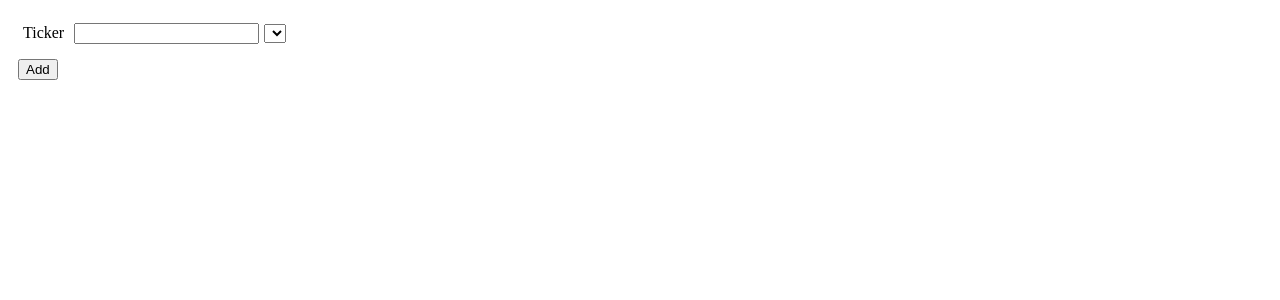
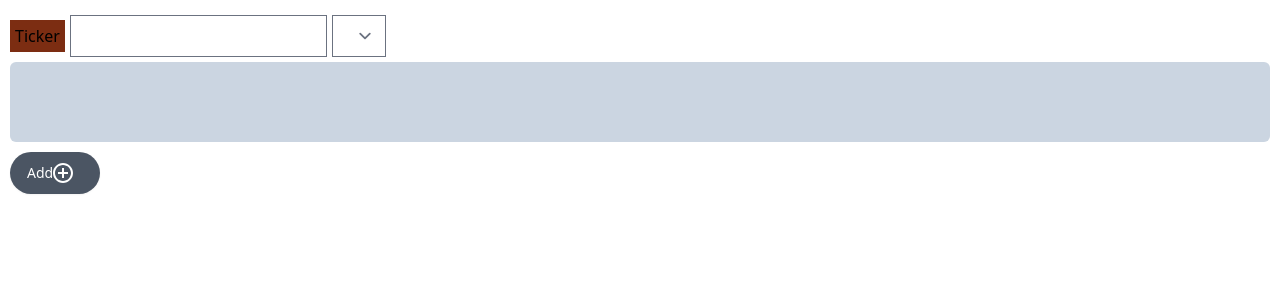
Before and after one commit to study-path/cryptonomicon, a Vue app: page / in a window 1280 px wide. Shown: the top 300 px of the page. Built offline with nearby package versions, Linux system fonts and the light colour scheme.

Commit message:
fixed and made finally tailwind to apply

```diff
--- a/src/App.vue
+++ b/src/App.vue
@@ -22,10 +22,10 @@
       <div v-if="existTicker" for="" class="decoration-red-50">
         Ticker already added
       </div>
-      <button @click="add">Add</button>
+      <AddButton />
     </div>
     <template v-if="tickers.length">
-      <hr />
+      <hr class="w-full border-t border-gray-600 my-4" />
       <div>
         <button class="p-10" v-if="page > 1" @click="page = page - 1">
           Back
@@ -35,7 +35,7 @@
         </button>
         <div>Filter :<input v-model="filter" @input="page = 1" /></div>
       </div>
-      <hr />
+      <hr class="w-full border-t border-gray-600 my-4" />
       <div class="container">
         <div
           class="flex flex-col justify-items-center"
@@ -70,19 +70,12 @@
 </template>
 
 <script>
-// The same code in watch / critical: 3 points
-// Timer: / 5 points
-// Numbers of request / 5 points
-// Queries directly within the component / ???
-// Magis strings and numbers(URL, 5000 setTimeout, etc) / 1 point
-// Error handling API / 2 points
-//
-//
-//
-
+import AddButton from "./components/AddButton.vue";
 export default {
   name: "App",
-
+  components: {
+    AddButton,
+  },
   data() {
     return {
       ticker: "",
@@ -120,7 +113,7 @@
     subscribeToUpdates(tickerName) {
       setInterval(async () => {
         const f = await fetch(
-          `https://min-api.cryptocompare.com/data/price?fsym=${tickerName}&tsyms=USD&api_key=42900433546e3911f97fcb744153bb343102a612c5cf36f1a948b460f9f1c8d2`
+          `https://min-api.cryptocompare.com/data/price?fsym=${tickerName}&tsyms=USD&api_key=4abdfd2ec08d3c936b78a1ac9b895bccdee3b7adf098d66e096ad87c26970636`
         );
         const data = await f.json();
 
@@ -130,7 +123,7 @@
         if (this.selectedTicker?.name === tickerName) {
           this.graph.push(data.USD);
         }
-      }, 90000);
+      }, 80000);
 
       this.ticker = "";
     },
@@ -284,11 +277,6 @@
   border: 1px solid rgb(75, 190, 224);
   padding: 0 10px;
 }
-/* .box {
-  display: flex;
-  flex-direction: column;
-  align-items: center;
-} */
 
 .axisX {
   border-bottom: 1px groove gray;
--- /dev/null
+++ b/src/assets/input.css
@@ -0,0 +1,3 @@
+@tailwind base;
+@tailwind components;
+@tailwind utilities;
--- /dev/null
+++ b/src/components/AddButton.vue
@@ -0,0 +1,21 @@
+<template>
+  <button
+    @click="add"
+    type="button"
+    class="inline-flex items-center py-2 px-4 border border-transparent shadow-sm text-sm leading-4 font-medium rounded-full text-white bg-gray-600 hover:bg-gray-700 transition-colors duration-300 focus:outline-none focus:ring-2 focus:ring-offset-2 focus:ring-gray-500"
+  >
+    Add
+    <svg
+      class="-ml-0.5 mr-2 h-6 w-6"
+      xmlns="http://www.w3.org/2000/svg"
+      width="30"
+      height="30"
+      viewBox="0 0 24 24"
+      fill="#ffffff"
+    >
+      <path
+        d="M13 7h-2v4H7v2h4v4h2v-4h4v-2h-4V7zm-1-5C6.48 2 2 6.48 2 12s4.48 10 10 10 10-4.48 10-10S17.52 2 12 2zm0 18c-4.41 0-8-3.59-8-8s3.59-8 8-8 8 3.59 8 8-3.59 8-8 8z"
+      ></path>
+    </svg>
+  </button>
+</template>
```
Also changed, not shown: src/main.js (+6 -3 lines).
